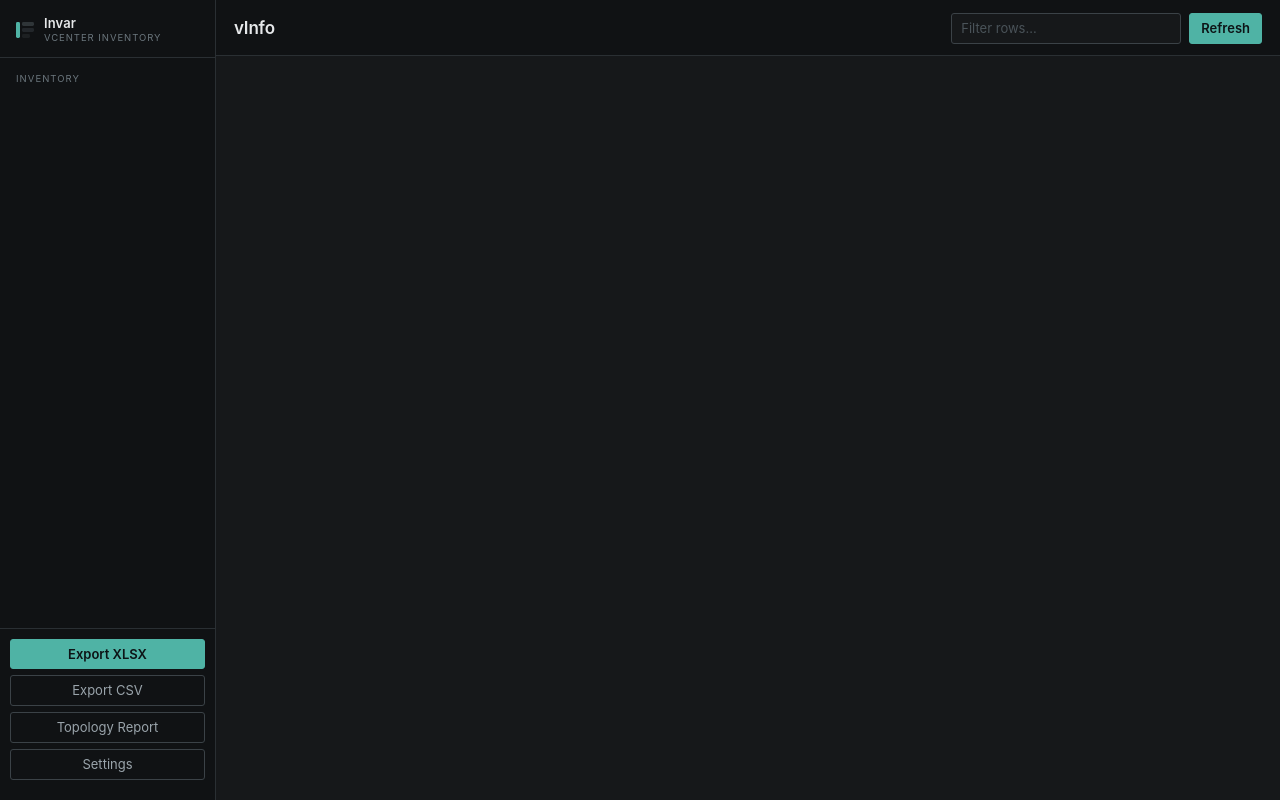
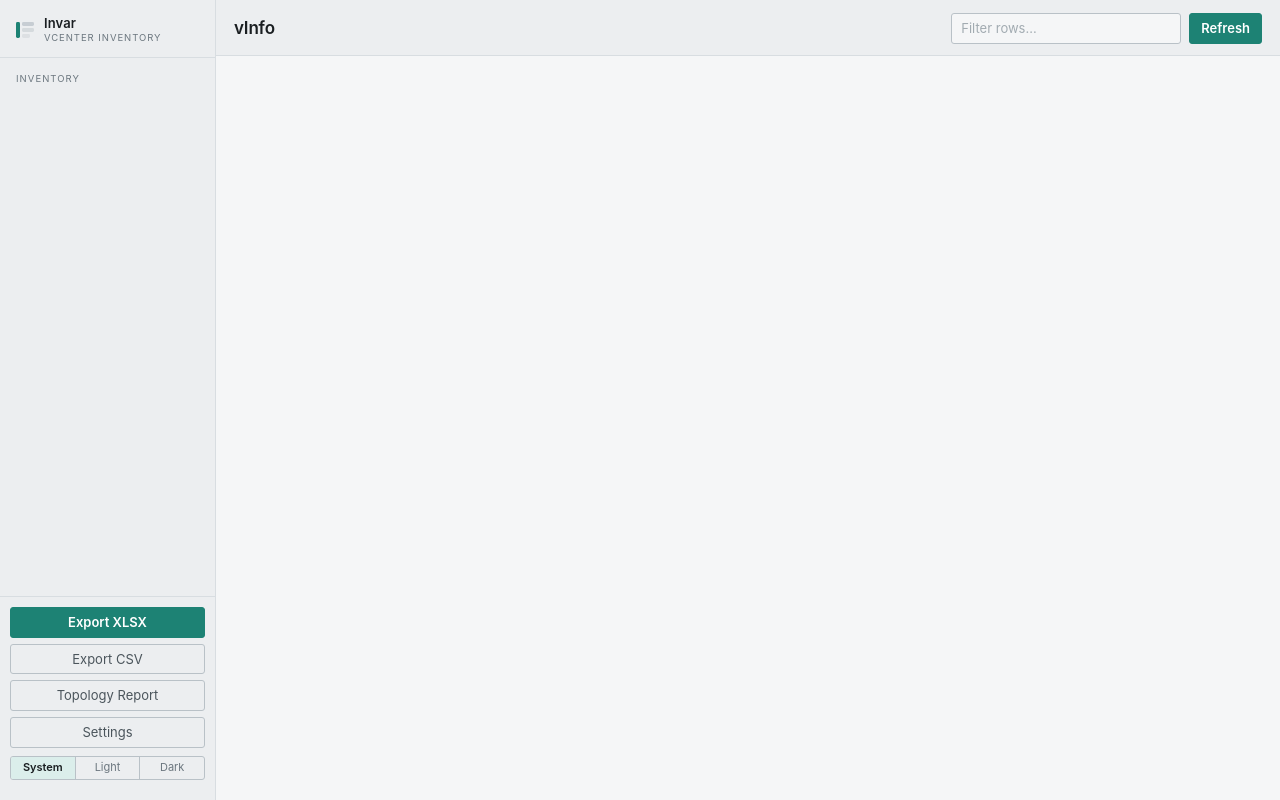
Before and after one commit to soultecag/Invar, a website: page src/index.html in a window 1280 px wide. Drawn offline with Linux system fonts and the light colour scheme.

Commit message:
Add a light theme, and fix three layout faults on the way
The app was dark only. A System / Light / Dark switch in the sidebar now
chooses, and System follows the operating system. The light palette is a
token override; the accent and state colours are darkened for it, not
reused, so they keep their contrast on white. The choice is a per-machine
display preference, so it lives in localStorage rather than config.json,
which the headless exporter shares.

theme.js is a classic script in <head> so the stored theme applies before
first paint; as a module it would run after, and a light-theme user would
see a dark frame on every launch. It also sets the native title bar, which
needs core:window:allow-set-theme.

Fixed while checking both themes against the lab:

- Dashboard bar values ("15.04 TiB of 32.75 TiB") wrapped onto three lines
  in a fixed 74px column. The column now sizes to its content.
- Clusters card headers were left-aligned over right-aligned numbers; th.num
  had the class but no rule.
- The Settings "Remove" button had no class and rendered as a stock grey
  browser button.

```diff
--- a/src-tauri/capabilities/default.json
+++ b/src-tauri/capabilities/default.json
@@ -3,5 +3,5 @@
   "identifier": "default",
   "description": "Default capability for the main window",
   "windows": ["main"],
-  "permissions": ["core:default"]
+  "permissions": ["core:default", "core:window:allow-set-theme"]
 }
--- a/src-tauri/gen/schemas/capabilities.json
+++ b/src-tauri/gen/schemas/capabilities.json
@@ -1 +1 @@
-{"default":{"identifier":"default","description":"Default capability for the main window","local":true,"windows":["main"],"permissions":["core:default"]}}
+{"default":{"identifier":"default","description":"Default capability for the main window","local":true,"windows":["main"],"permissions":["core:default","core:window:allow-set-theme"]}}
--- a/src/index.html
+++ b/src/index.html
@@ -5,6 +5,7 @@
     <meta name="viewport" content="width=device-width, initial-scale=1.0" />
     <title>Invar</title>
     <link rel="stylesheet" href="styles.css" />
+    <script src="theme.js"></script>
   </head>
   <body>
     <div class="app">
@@ -33,6 +34,11 @@
           <button id="export-csv" class="ghost">Export CSV</button>
           <button id="report" class="ghost">Topology Report</button>
           <button id="open-settings" class="ghost">Settings</button>
+          <div id="theme-switch" class="theme-switch" role="group" aria-label="Appearance">
+            <button type="button" value="system" title="Follow the operating system">System</button>
+            <button type="button" value="light">Light</button>
+            <button type="button" value="dark">Dark</button>
+          </div>
           <p id="app-version" class="version"></p>
         </div>
       </aside>
--- a/src/main.js
+++ b/src/main.js
@@ -643,6 +643,7 @@ function connectionRow(conn = BLANK_CONNECTION) {
 
   const remove = document.createElement("button");
   remove.type = "button";
+  remove.className = "ghost";
   remove.textContent = "Remove";
   remove.addEventListener("click", () => wrap.remove());
 
--- a/src/styles.css
+++ b/src/styles.css
@@ -20,6 +20,7 @@
  */
 
 :root {
+  color-scheme: dark;
   /* Graphite, deliberately neutral — no blue cast competing with status. */
   --app-bg: #16181a;
   --sidebar-bg: #101214;
@@ -43,6 +44,8 @@
   --accent: #4fb3a5;
   --accent-hover: #6fcabd;
   --accent-dim: #24443f;
+  /* Text set on an accent fill. */
+  --on-accent: #0d1416;
 
   /* Reserved strictly for state. Never decoration. */
   --success: #6fbf5e;
@@ -57,6 +60,70 @@
   /* Cascadia ships with Windows Terminal; Consolas is always there. */
   --mono: ui-monospace, "Cascadia Mono", "Cascadia Code", Consolas,
     "SF Mono", "Menlo", monospace;
+}
+
+/* Light: the same neutral brief on paper instead of graphite. The accent and
+ * state colours are darkened rather than reused, so they keep their contrast
+ * on a white surface. theme.js sets data-theme when the user picks one; with
+ * no choice, the operating system's preference decides. The palette is stated
+ * twice because a media query and an attribute selector cannot share a rule. */
+:root[data-theme="light"] {
+  color-scheme: light;
+  --app-bg: #f5f6f7;
+  --sidebar-bg: #eceef0;
+  --surface: #ffffff;
+  --surface-alt: #f1f3f4;
+  --row-alt: #f7f8f9;
+  --row-hover: #e6eaed;
+  --row-selected: #dbeeeb;
+
+  --border: #d8dde1;
+  --border-strong: #b9c1c7;
+  --hairline: #e5e8eb;
+
+  --text: #1a1e21;
+  --text-dim: #4b555c;
+  --text-faint: #6c777f;
+  --text-ghost: #a2abb1;
+
+  --accent: #1d8274;
+  --accent-hover: #166a5e;
+  --accent-dim: #d4ece8;
+  --on-accent: #ffffff;
+
+  --success: #3b8a2c;
+  --warning: #a36a0a;
+  --danger: #c2382e;
+}
+@media (prefers-color-scheme: light) {
+  :root:not([data-theme="dark"]) {
+    color-scheme: light;
+    --app-bg: #f5f6f7;
+    --sidebar-bg: #eceef0;
+    --surface: #ffffff;
+    --surface-alt: #f1f3f4;
+    --row-alt: #f7f8f9;
+    --row-hover: #e6eaed;
+    --row-selected: #dbeeeb;
+
+    --border: #d8dde1;
+    --border-strong: #b9c1c7;
+    --hairline: #e5e8eb;
+
+    --text: #1a1e21;
+    --text-dim: #4b555c;
+    --text-faint: #6c777f;
+    --text-ghost: #a2abb1;
+
+    --accent: #1d8274;
+    --accent-hover: #166a5e;
+    --accent-dim: #d4ece8;
+    --on-accent: #ffffff;
+
+    --success: #3b8a2c;
+    --warning: #a36a0a;
+    --danger: #c2382e;
+  }
 }
 
 * { box-sizing: border-box; }
@@ -168,6 +235,32 @@ body {
 }
 .sidebar-footer button { width: 100%; }
 
+/* Appearance switch: three segments, the chosen one filled. */
+.theme-switch {
+  display: flex;
+  border: 1px solid var(--border-strong);
+  border-radius: 3px;
+  overflow: hidden;
+  margin-top: 2px;
+}
+.sidebar-footer .theme-switch button {
+  flex: 1;
+  width: auto;
+  padding: 3px 0;
+  border: 0;
+  border-radius: 0;
+  background: transparent;
+  color: var(--text-faint);
+  font-size: 11px;
+}
+.sidebar-footer .theme-switch button + button { border-left: 1px solid var(--border-strong); }
+.sidebar-footer .theme-switch button:hover { color: var(--text); }
+.sidebar-footer .theme-switch button[aria-pressed="true"] {
+  background: var(--row-selected);
+  color: var(--text);
+  font-weight: 600;
+}
+
 /* ---------------------------------------------------------------- buttons */
 
 button {
@@ -183,7 +276,7 @@ button:disabled { opacity: 0.45; cursor: default; }
 .primary {
   background: var(--accent);
   border-color: var(--accent);
-  color: #0d1416;
+  color: var(--on-accent);
   font-weight: 600;
 }
 .primary:hover:not(:disabled) { background: var(--accent-hover); border-color: var(--accent-hover); }
@@ -440,9 +533,9 @@ td.empty::after {
 .stat .v { font-family: var(--mono); font-variant-numeric: tabular-nums; color: var(--text); }
 
 .bars { display: flex; flex-direction: column; gap: 8px; }
-.bar-row { display: grid; grid-template-columns: 1fr 74px; gap: 8px; align-items: center; }
+.bar-row { display: grid; grid-template-columns: minmax(0, 1fr) auto; gap: 8px; align-items: center; }
 .bar-name { font-size: 11.5px; color: var(--text-dim); overflow: hidden; text-overflow: ellipsis; white-space: nowrap; }
-.bar-val { font-family: var(--mono); font-size: 11px; font-variant-numeric: tabular-nums; color: var(--text-faint); text-align: right; }
+.bar-val { font-family: var(--mono); font-size: 11px; font-variant-numeric: tabular-nums; color: var(--text-faint); text-align: right; white-space: nowrap; }
 .bar-track { grid-column: 1 / -1; height: 4px; background: var(--hairline); border-radius: 2px; overflow: hidden; }
 .bar-fill { height: 100%; background: var(--accent); }
 .bar-fill.warn { background: var(--warning); }
@@ -464,6 +557,7 @@ td.empty::after {
   border-bottom: 1px solid var(--hairline);
   font-size: 12px;
 }
+.mini-table th.num { text-align: right; }
 .mini-table td.num { font-family: var(--mono); font-variant-numeric: tabular-nums; text-align: right; }
 .mini-table tr:last-child td { border-bottom: 0; }
 
@@ -541,7 +635,7 @@ dialog {
   min-width: 500px;
   max-width: 90vw;
 }
-dialog::backdrop { background: rgb(0 0 0 / 0.6); }
+dialog::backdrop { background: rgb(0 0 0 / 0.45); }
 dialog h2 { margin: 0 0 4px; font-size: 15px; font-weight: 600; }
 
 .hint { margin: 0 0 14px; font-size: 11.5px; color: var(--text-faint); line-height: 1.5; }
--- /dev/null
+++ b/src/theme.js
@@ -0,0 +1,56 @@
+// Appearance: system, light or dark.
+//
+// A classic script loaded from <head>, not a module, so the stored choice is
+// applied before the first paint. A module would run after it, and a light
+// theme user would see a dark frame on every launch.
+//
+// The choice is a per-machine display preference, so it lives in localStorage
+// rather than config.json, which the headless exporter shares.
+
+(function () {
+  const KEY = "invar.theme";
+  const CHOICES = ["system", "light", "dark"];
+  const root = document.documentElement;
+
+  function stored() {
+    try {
+      const value = localStorage.getItem(KEY);
+      return CHOICES.includes(value) ? value : "system";
+    } catch {
+      return "system";
+    }
+  }
+
+  function apply(choice) {
+    // "system" removes the attribute and leaves prefers-color-scheme in charge.
+    if (choice === "system") root.removeAttribute("data-theme");
+    else root.setAttribute("data-theme", choice);
+
+    // Match the native title bar. Best effort: the webview is already right,
+    // and a missing permission must not break the page.
+    const win = window.__TAURI__?.window?.getCurrentWindow?.();
+    win?.setTheme(choice === "system" ? null : choice).catch(() => {});
+  }
+
+  apply(stored());
+
+  document.addEventListener("DOMContentLoaded", () => {
+    const buttons = document.querySelectorAll("#theme-switch button");
+    const mark = (choice) =>
+      buttons.forEach((b) => b.setAttribute("aria-pressed", String(b.value === choice)));
+    mark(stored());
+
+    buttons.forEach((button) =>
+      button.addEventListener("click", () => {
+        const choice = button.value;
+        try {
+          localStorage.setItem(KEY, choice);
+        } catch {
+          // Unavailable storage only costs persistence; still switch now.
+        }
+        apply(choice);
+        mark(choice);
+      }),
+    );
+  });
+})();
```
